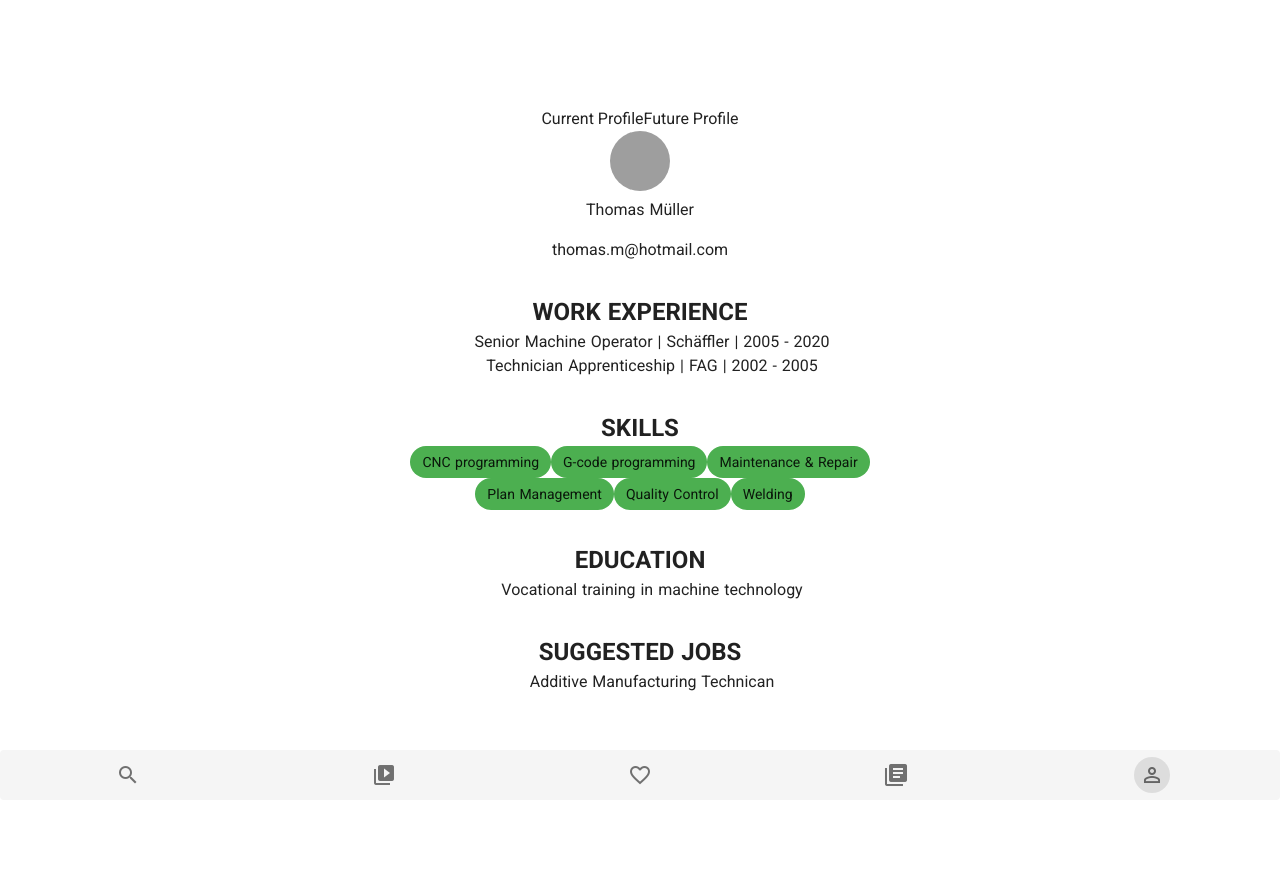
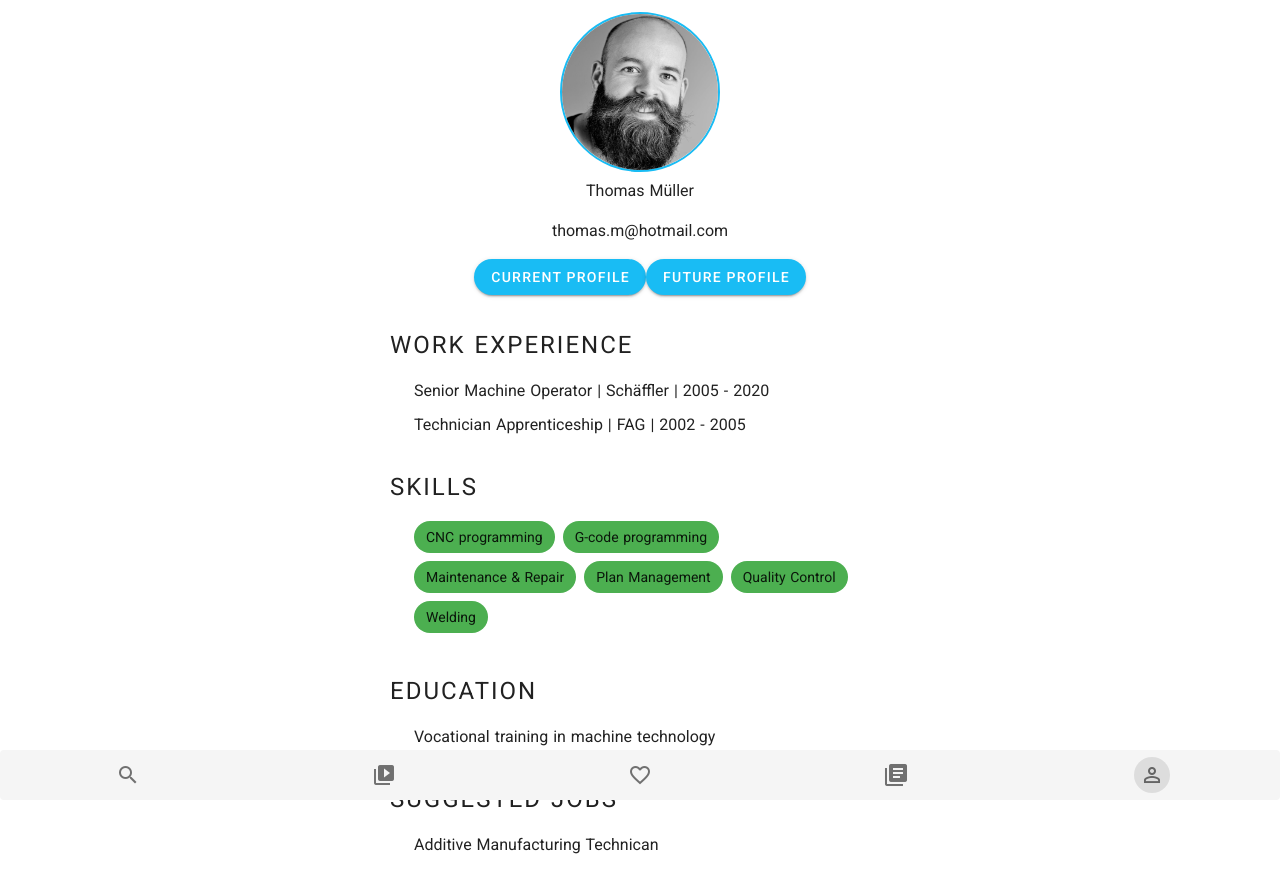
Before and after one commit to hackdays-bw-infosys-team-6/application, a Nuxt app: page /profile in a window 1280 px wide. Before the commit the page ends 800 px from the top, so only its background shows below. Built offline with nearby package versions, Linux system fonts and the light colour scheme; grey boxes are pictures that could not be loaded.

Commit message:
Update profile page

```diff
--- a/pages/profile.vue
+++ b/pages/profile.vue
@@ -1,16 +1,16 @@
 <template>
   <div class="container">
-    <div>
+    <div class="profile-container">
       <div>
-        <button @click="setShowFutureProfile(false)">Current Profile</button>
-        <button @click="setShowFutureProfile(true)">Future Profile</button>
-      </div>
-
-      <div>
-        <img src="https://image.shutterstock.com/image-photo/portrait-mature-blond-man-smiling-600w-682038574.jpg"
+        <img src="thomas-profile.jpeg"
              alt="profile" class="profile-image">
         <p>{{name}}</p>
         <p>{{email}}</p>
+      </div>
+
+      <div class="profile-modes-container">
+        <v-btn @click="setShowFutureProfile(false)" depressed elevation="2" rounded>Current Profile</v-btn>
+        <v-btn @click="setShowFutureProfile(true)" depressed elevation="2" rounded>Future Profile</v-btn>
       </div>
 
       <div class="profile-section">
@@ -24,9 +24,11 @@
 
       <div class="profile-section">
         <h2>SKILLS</h2>
-        <v-chip v-for="(skill, i) in skills" v-bind:key="i" :color="getColorOf(skill)">
-          {{skill.name}}
-        </v-chip>
+        <div class="chips-container">
+          <v-chip v-for="(skill, i) in skills" v-bind:key="i" :color="getColorOf(skill)">
+            {{skill.name}}
+          </v-chip>
+        </div>
       </div>
 
       <div class="profile-section">
@@ -84,11 +86,50 @@ export default Vue.extend({
 <style>
   .profile-section {
     margin-top: 32px;
+    text-align: left;
+  }
+
+  .profile-container {
+    max-width: 500px;
   }
 
   .profile-image {
     border-radius: 50%;
-    height: 60px;
-    width: 60px;
+    height: 160px;
+    width: 160px;
+    border: 2px solid #19bcf4;
+  }
+
+  .profile-modes-container {
+    margin-bottom: 32px;
+  }
+
+  .profile-modes-container .v-btn {
+    background-color: #19bcf4 !important;
+    color: white;
+  }
+
+  .chips-container {
+    margin-left: 24px;
+  }
+
+  .v-chip {
+    margin-bottom: 8px;
+    cursor: pointer;
+  }
+
+  .v-chip:not(last-child) {
+    margin-right: 8px;
+  }
+
+  .profile-section h2 {
+    color: rgb(0 0 0 / 0.87);
+    letter-spacing: 2px;
+    font-weight: 400;
+    margin-bottom: 16px;
+  }
+
+  li {
+    margin: 10px 0;
   }
 </style>
```
Also changed, not shown: static/thomas-profile.jpeg (added).
